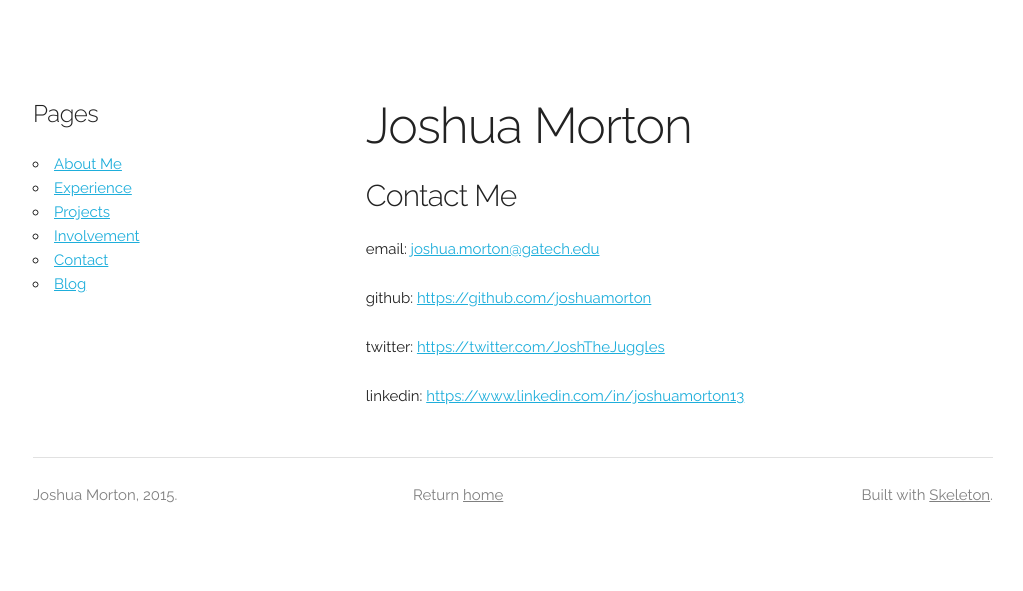
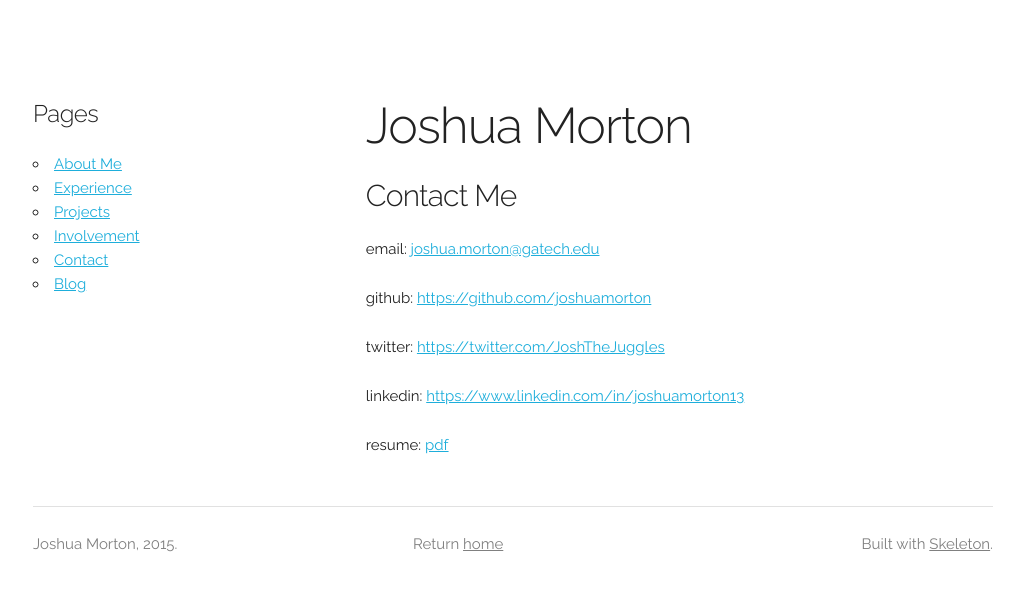
Before and after one commit to joshuamorton/joshuamorton.github.com, a Jekyll site: the page built from contact.md, in a window 1280 px wide. Shown: the top 591 px of the page, without its empty margins (127-1150 px from the left). Built offline with Jekyll 4.4.1, drawn with Linux system fonts in a browser that asks for light colours; Markdown is read by kramdown in place of the engine named in the settings.

Commit message:
added resume

```diff
--- a/contact.md
+++ b/contact.md
@@ -13,3 +13,5 @@
 twitter: <https://twitter.com/JoshTheJuggles>
 
 linkedin: <https://www.linkedin.com/in/joshuamorton13>
+
+resume: [pdf](https://drive.google.com/file/d/0Bys9BGMJRUovYXFjWDRuRWJXUWc/view?usp=sharing)
```
